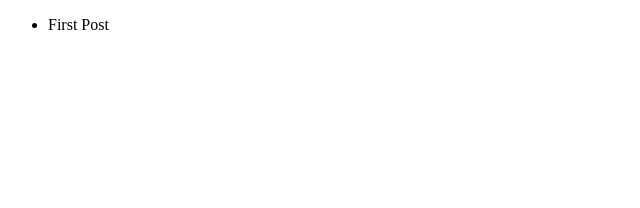
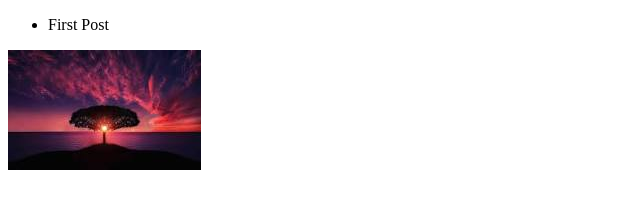
Before and after one commit to mikailaliyev/portfolio, an Astro site: page /posts/post-1 in a window 1280 px wide. Shown: the whole page, without its empty margins (0-640 px from the left). Built offline with nearby package versions, Linux system fonts and the light colour scheme; Astro itself is replaced by a stand-in of ours.

Commit message:
added: image

```diff
--- a/src/pages/posts/post-1.md
+++ b/src/pages/posts/post-1.md
@@ -3,3 +3,5 @@
 ---
 
 * First Post
+
+![A starry night sky.](/assets/sunset.jpg)
```
